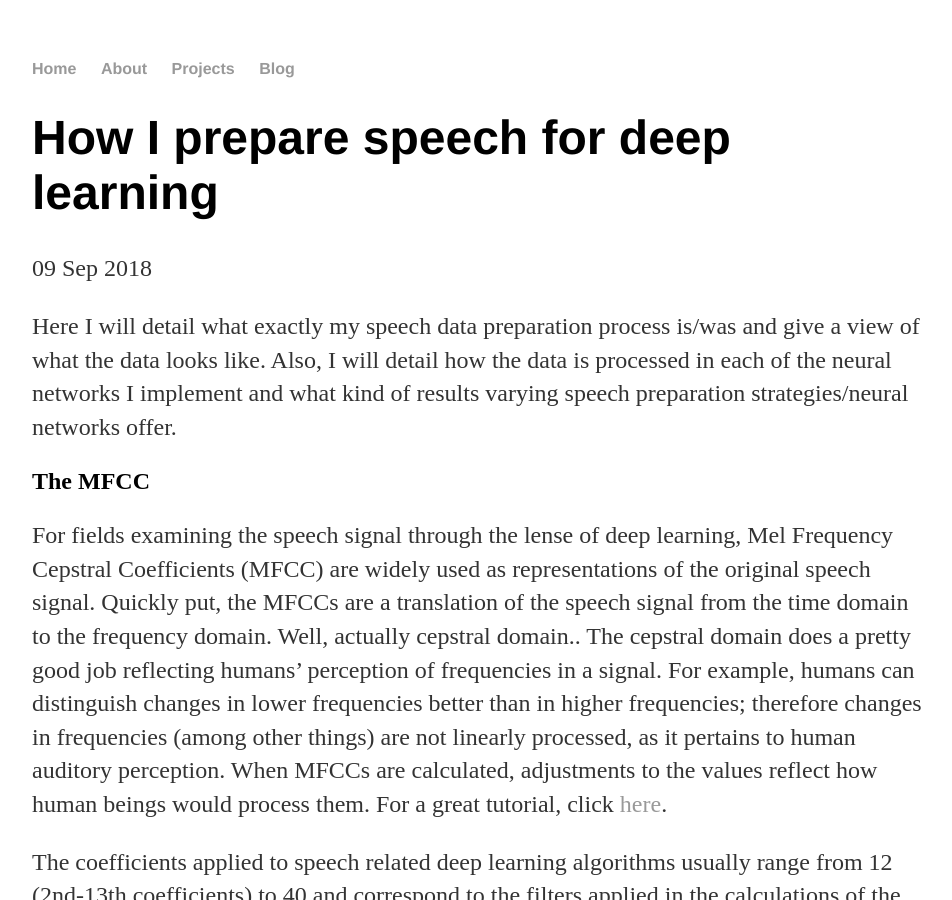
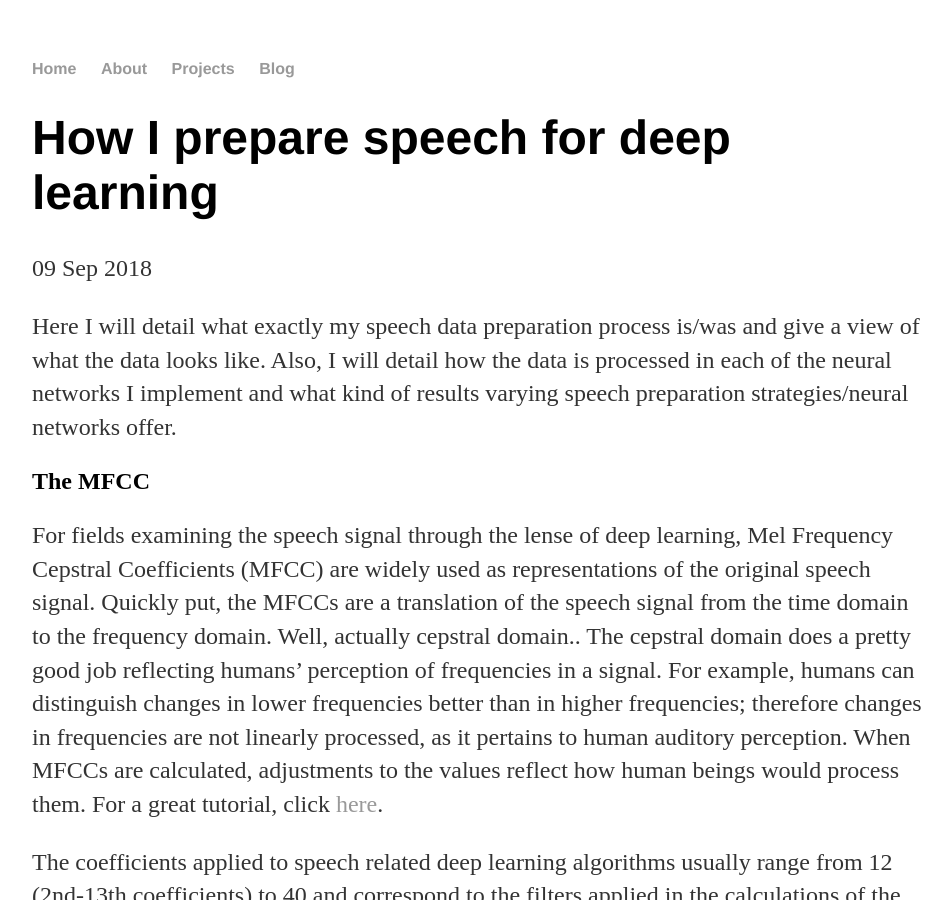
Before and after one commit to a-n-rose/a-n-rose.github.io, a Jekyll site: the page built from _posts/2018-09-09-MFCC-extraction-prep-speech-4-deep-learning.md, in a window 1280 px wide and 900 px high. Shown: the whole window, without its empty margins (160-1112 px from the left). Built offline with Jekyll 4.4.1, drawn with Linux system fonts in a browser that asks for light colours.

Commit message:
edit - ambiguous

```diff
--- a/_posts/2018-09-09-MFCC-extraction-prep-speech-4-deep-learning.md
+++ b/_posts/2018-09-09-MFCC-extraction-prep-speech-4-deep-learning.md
@@ -8,7 +8,7 @@ Here I will detail what exactly my speech data preparation process is/was and gi
 
 ## The MFCC
 
-For fields examining the speech signal through the lense of deep learning, Mel Frequency Cepstral Coefficients (MFCC) are widely used as representations of the original speech signal. Quickly put, the MFCCs are a translation of the speech signal from the time domain to the frequency domain. Well, actually cepstral domain.. The cepstral domain does a pretty good job reflecting humans' perception of frequencies in a signal. For example, humans can distinguish changes in lower frequencies better than in higher frequencies; therefore changes in frequencies (among other things) are not linearly processed, as it pertains to human auditory perception. When MFCCs are calculated, adjustments to the values reflect how human beings would process them. For a great tutorial, click <a href="http://practicalcryptography.com/miscellaneous/machine-learning/guide-mel-frequency-cepstral-coefficients-mfccs/">here</a>.
+For fields examining the speech signal through the lense of deep learning, Mel Frequency Cepstral Coefficients (MFCC) are widely used as representations of the original speech signal. Quickly put, the MFCCs are a translation of the speech signal from the time domain to the frequency domain. Well, actually cepstral domain.. The cepstral domain does a pretty good job reflecting humans' perception of frequencies in a signal. For example, humans can distinguish changes in lower frequencies better than in higher frequencies; therefore changes in frequencies are not linearly processed, as it pertains to human auditory perception. When MFCCs are calculated, adjustments to the values reflect how human beings would process them. For a great tutorial, click <a href="http://practicalcryptography.com/miscellaneous/machine-learning/guide-mel-frequency-cepstral-coefficients-mfccs/">here</a>.
 
 The coefficients applied to speech related deep learning algorithms usually range from 12 (2nd-13th coefficients) to 40 and correspond to the filters applied in the calculations of the MFCC. The lower coefficients reflect the presence of energy in lower frequencies and the higher coefficients reflect the presence of energy in higher frequencies.
 
```
